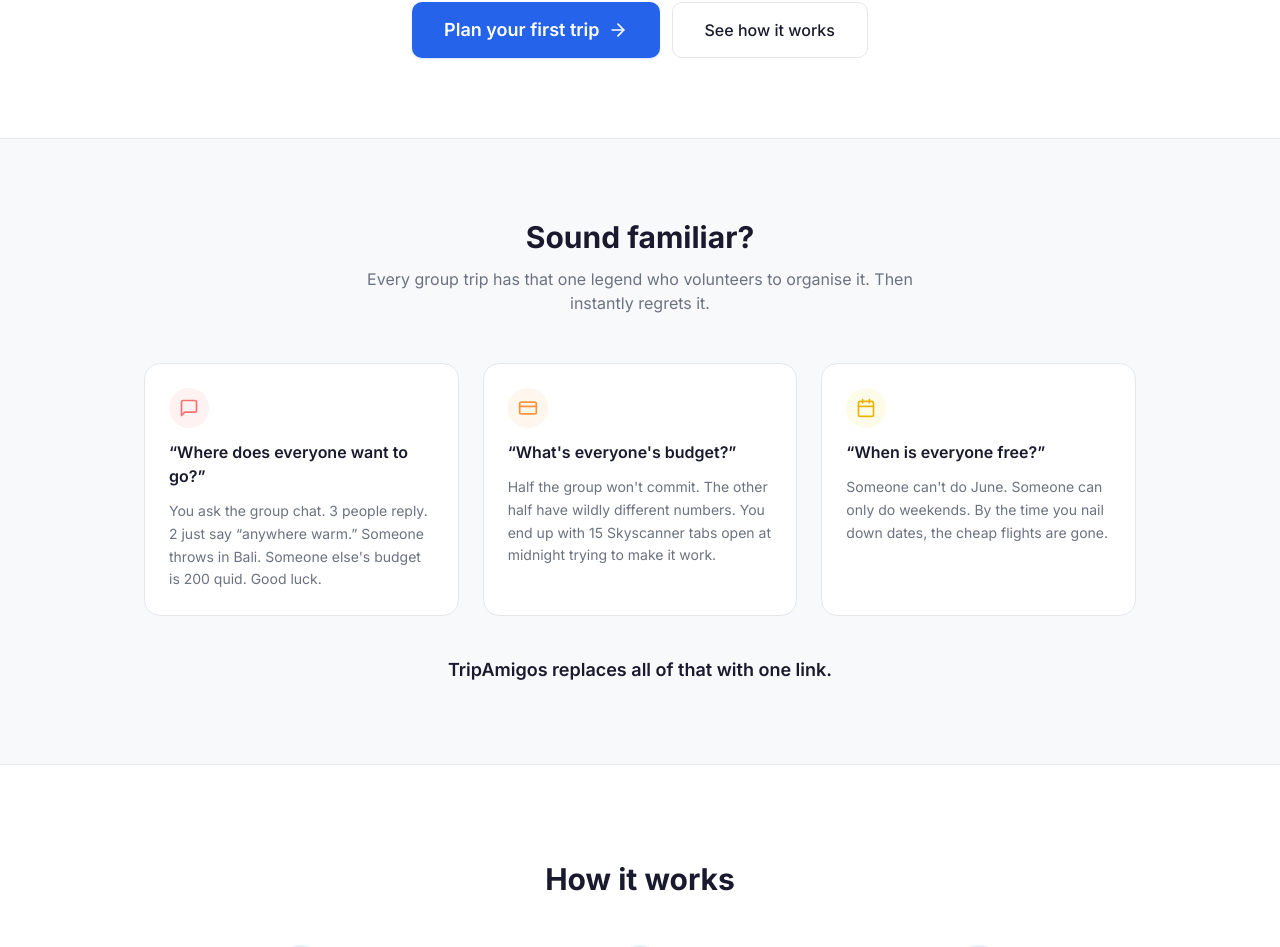
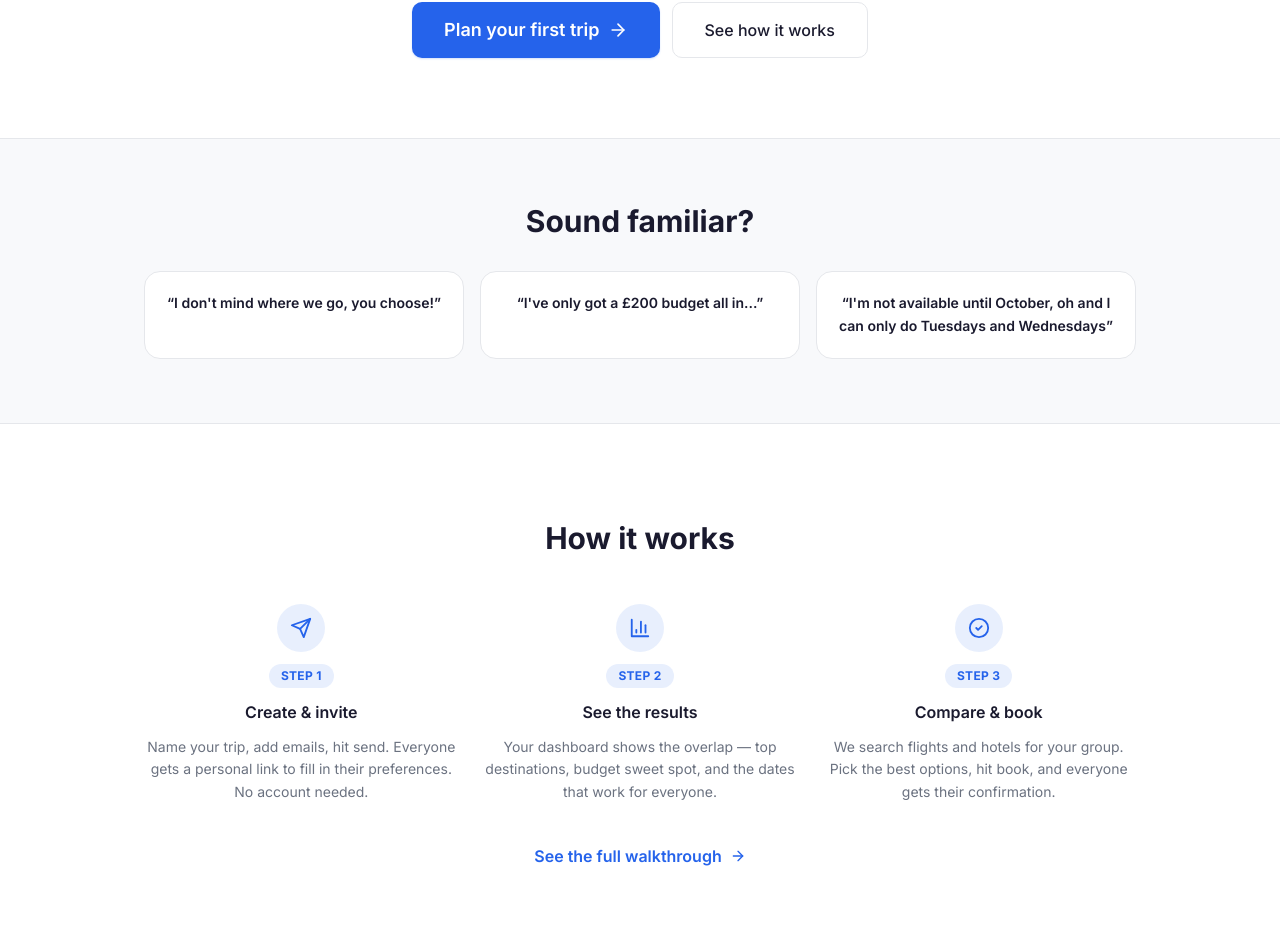
Before and after one commit to TripAmigos/TripAmigos, a Next.js app: page / in a window 1280 px wide. Shown: the part 503-1450 px from the top of the page. Built offline with nearby package versions, Linux system fonts and the light colour scheme.

Commit message:
Simplify pain points section to quote-only tiles

```diff
--- a/app/page.tsx
+++ b/app/page.tsx
@@ -2,8 +2,7 @@
 import { Logo } from '@/components/Logo'
 import {
   ArrowRight, Receipt, Plane, Building2, Shield, Send,
-  BarChart3, MessageSquare, Calendar, CreditCard, CheckCircle2,
-  Vote, ArrowLeftRight
+  BarChart3, CheckCircle2, Vote, ArrowLeftRight
 } from 'lucide-react'
 
 export default function Home() {
@@ -74,53 +73,27 @@
 
         {/* ═══════════════════ PAIN POINTS ═══════════════════ */}
         <section className="bg-bg-soft border-y border-border">
-          <div className="max-w-5xl mx-auto px-4 py-16 md:py-20">
-            <div className="text-center mb-12">
-              <h2 className="text-2xl md:text-3xl font-bold text-primary text-balance">
-                Sound familiar?
-              </h2>
-              <p className="text-text-secondary mt-3 max-w-xl mx-auto">
-                Every group trip has that one legend who volunteers to organise it. Then instantly regrets it.
-              </p>
-            </div>
+          <div className="max-w-5xl mx-auto px-4 py-12 md:py-16">
+            <h2 className="text-2xl md:text-3xl font-bold text-primary text-center mb-8">
+              Sound familiar?
+            </h2>
 
-            <div className="grid md:grid-cols-3 gap-6">
-              <div className="bg-white rounded-card border border-border p-6 space-y-3">
-                <div className="w-10 h-10 rounded-full bg-red-50 flex items-center justify-center">
-                  <MessageSquare size={20} className="text-red-400" />
-                </div>
-                <h3 className="font-semibold text-primary">&ldquo;Where does everyone want to go?&rdquo;</h3>
-                <p className="text-sm text-text-secondary leading-relaxed">
-                  You ask the group chat. 3 people reply. 2 just say &ldquo;anywhere warm.&rdquo;
-                  Someone throws in Bali. Someone else&apos;s budget is 200 quid. Good luck.
+            <div className="grid md:grid-cols-3 gap-4">
+              <div className="bg-white rounded-card border border-border p-5 text-center">
+                <p className="font-semibold text-primary text-sm leading-relaxed">
+                  &ldquo;I don&apos;t mind where we go, you choose!&rdquo;
                 </p>
               </div>
-              <div className="bg-white rounded-card border border-border p-6 space-y-3">
-                <div className="w-10 h-10 rounded-full bg-orange-50 flex items-center justify-center">
-                  <CreditCard size={20} className="text-orange-400" />
-                </div>
-                <h3 className="font-semibold text-primary">&ldquo;What&apos;s everyone&apos;s budget?&rdquo;</h3>
-                <p className="text-sm text-text-secondary leading-relaxed">
-                  Half the group won&apos;t commit. The other half have wildly different numbers.
-                  You end up with 15 Skyscanner tabs open at midnight trying to make it work.
+              <div className="bg-white rounded-card border border-border p-5 text-center">
+                <p className="font-semibold text-primary text-sm leading-relaxed">
+                  &ldquo;I&apos;ve only got a £200 budget all in...&rdquo;
                 </p>
               </div>
-              <div className="bg-white rounded-card border border-border p-6 space-y-3">
-                <div className="w-10 h-10 rounded-full bg-yellow-50 flex items-center justify-center">
-                  <Calendar size={20} className="text-yellow-500" />
-                </div>
-                <h3 className="font-semibold text-primary">&ldquo;When is everyone free?&rdquo;</h3>
-                <p className="text-sm text-text-secondary leading-relaxed">
-                  Someone can&apos;t do June. Someone can only do weekends.
-                  By the time you nail down dates, the cheap flights are gone.
+              <div className="bg-white rounded-card border border-border p-5 text-center">
+                <p className="font-semibold text-primary text-sm leading-relaxed">
+                  &ldquo;I&apos;m not available until October, oh and I can only do Tuesdays and Wednesdays&rdquo;
                 </p>
               </div>
-            </div>
-
-            <div className="text-center mt-10">
-              <p className="text-primary font-semibold text-lg">
-                TripAmigos replaces all of that with one link.
-              </p>
             </div>
           </div>
         </section>
```
